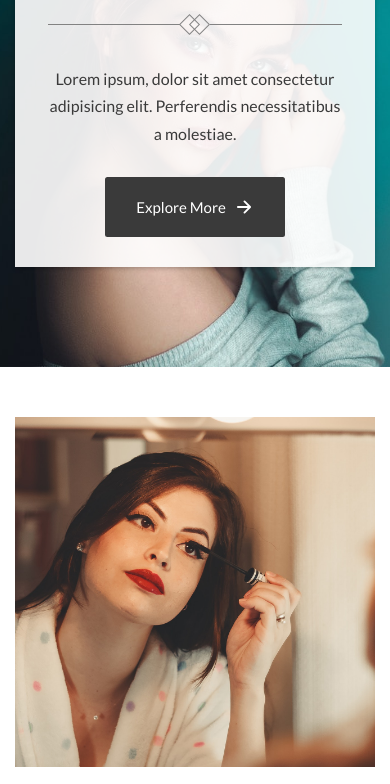
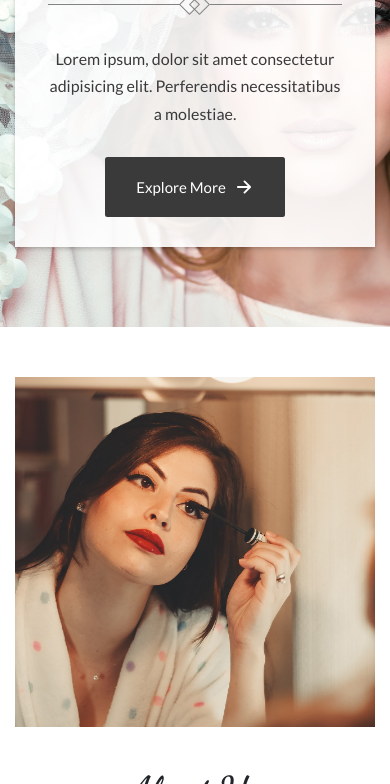
Before and after one commit to anujkamboj7/Makeup-Template, a plain HTML site: page index.html in a window 390 px wide. Shown: the part 316-1100 px from the top of the page. Drawn offline with nearby package versions, Linux system fonts and the light colour scheme; files whose address does not match are found by name.

Commit message:
Final change in style.scss

```diff
--- a/style.scss
+++ b/style.scss
@@ -227,7 +227,7 @@ header {
 }
 
 .hero {
-	padding: 15rem 0 20rem;
+	padding: 15rem 0rem;
 	background: url("assets/woman-wearing-floral-long-sleeved-shirt-covering-her-2823974.jpg");
 	background-repeat: no-repeat;
 	background-size: cover;
@@ -273,7 +273,7 @@ header {
 }
 
 .about-us {
-	padding: 10rem 0;
+	padding: 8rem 0;
 	.content {
 		margin-top: 0rem;
 		display: flex;
@@ -873,7 +873,7 @@ footer {
 		font-size: 1.6rem !important;
 	}
 	.hero {
-		padding: 10rem 0rem !important;
+		padding: 8rem 0rem !important;
 		background: url(assets/woman-wearing-floral-long-sleeved-shirt-covering-her-2823974.jpg);
 		background-repeat: no-repeat;
 		background-size: cover;
@@ -1061,14 +1061,6 @@ footer {
 }
 
 @media (max-width: 576px) {
-	.hero {
-		padding: 10rem 0rem !important;
-		background: url(assets/woman-in-grey-long-sleeved-shirt-2787341.jpg);
-		background-repeat: no-repeat;
-		background-size: cover;
-		background-position: center center;
-		background-attachment: fixed;
-	}
 	.gallery .banner .grid .img-box img {
 		-webkit-box-shadow: 0 2px 4px 0 rgba(0, 0, 0, 0.3);
 		box-shadow: 0 2px 4px 0 rgba(0, 0, 0, 0.3);
```
Also changed, not shown: style.css, 1 other file.
